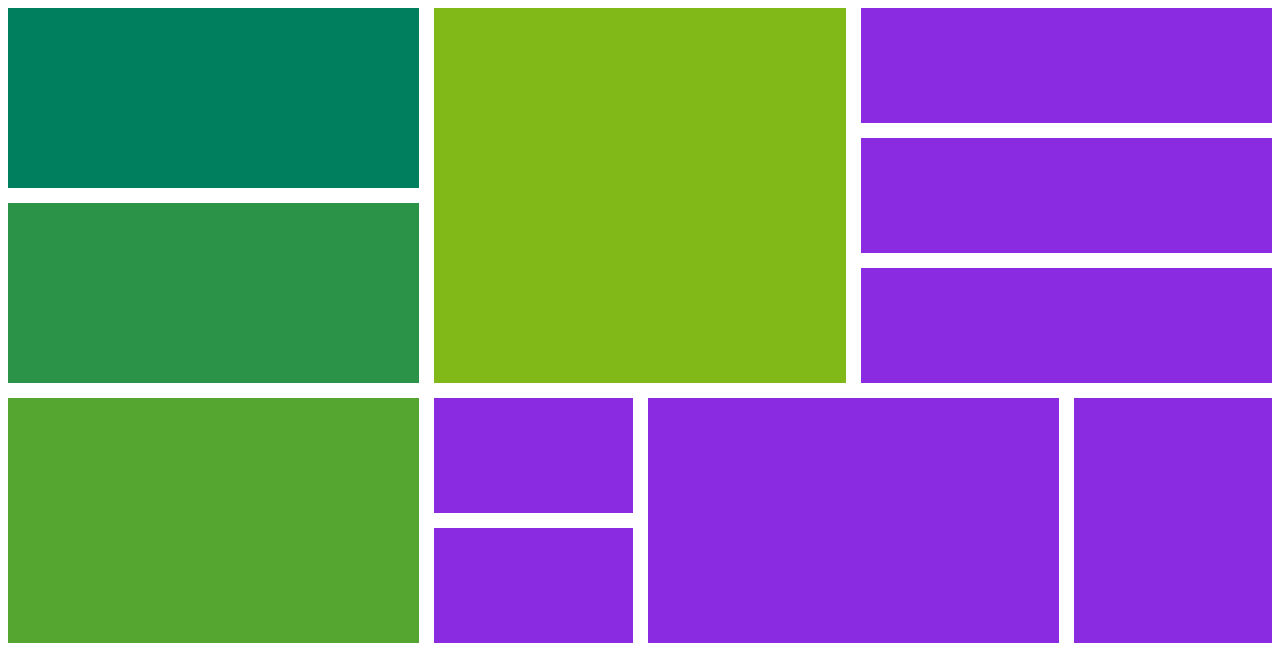
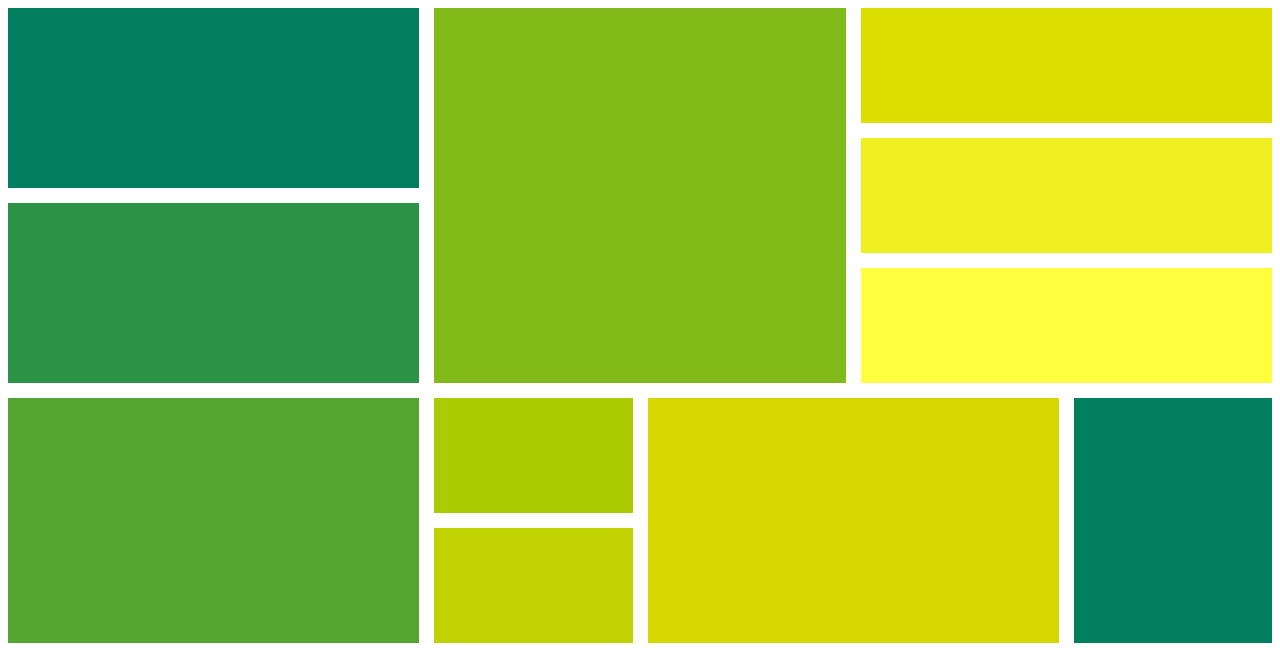
Before and after one commit to OlleLeonard/Uppgift-10, a plain HTML site: page index.html in a window 1280 px wide. Drawn offline with Linux system fonts and the light colour scheme.

Commit message:
uppgift klar

```diff
--- a/Styles/styles.css
+++ b/Styles/styles.css
@@ -37,41 +37,41 @@
 .grid__element-box5{
     grid-row: 7 / 9;
     grid-column: 4 / 3;
-    background-color: blueviolet;
+    background-color: #AACC00;
     }
 
     .grid__element-box6{
         grid-row: 9 / 11;
         grid-column: 4 / 3;
-    background-color: blueviolet;
+    background-color: #BFD200;
     }
 
     .grid__element-box7{
         grid-row: 1 / 3;
         grid-column: 7 / 5;
-    background-color: blueviolet;
+    background-color: #DDDF00;
     }
 
     .grid__element-box8{
         grid-row: 3 / 5;
         grid-column: 7 / 5;
-    background-color: blueviolet;
+    background-color: #EEEF20;
     }
 
     .grid__element-box9{
         grid-row: 5 / 7;
         grid-column: 7 / 5;
-        background-color: blueviolet;
+        background-color: #FFFF3F;
         }
 
     .grid__element-box10{
         grid-row: 7 / 11;
         grid-column: 4 / 6;
-        background-color: blueviolet;
+        background-color: #D4D700;
         }
 
     .grid__element-box11{
         grid-row: 7 / 11;
         grid-column: 6 / 6;
-        background-color: blueviolet;
+        background-color: #007F5F;
         }
```
